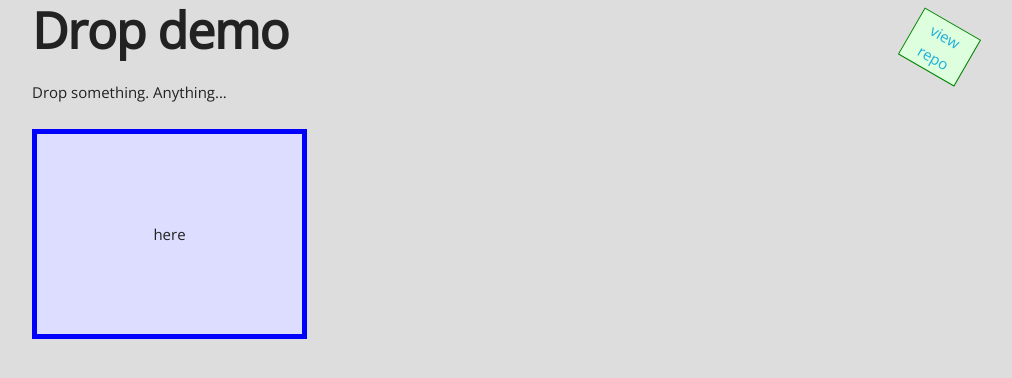
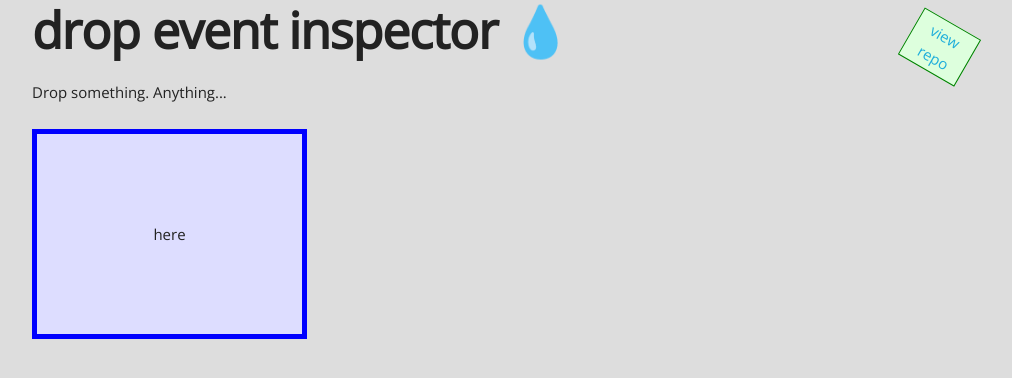
Before and after one commit to tiwo/js-drop-inspector, a plain HTML site: page index.html in a window 1280 px wide. Shown: the whole page, without its empty margins (128-1140 px from the left). Drawn offline with nearby package versions, Linux system fonts and the light colour scheme.

Commit message:
rename the document title to match the repository

```diff
--- a/index.html
+++ b/index.html
@@ -3,7 +3,7 @@
 <head>
   <meta charset="utf-8">
 
-  <title>Drop demo</title>
+  <title>drop event inspector</title>
 
   <link rel="stylesheet" href="css/normalize.css">
   <link rel="stylesheet" href="css/skeleton.css">
@@ -23,7 +23,7 @@
   </div>
 
   <div class="row">
-    <h1>Drop demo</h1>
+    <h1>drop event inspector &#x1F4A7;</h1>
     <p>Drop something. Anything...</p>
   </div>
 
```
